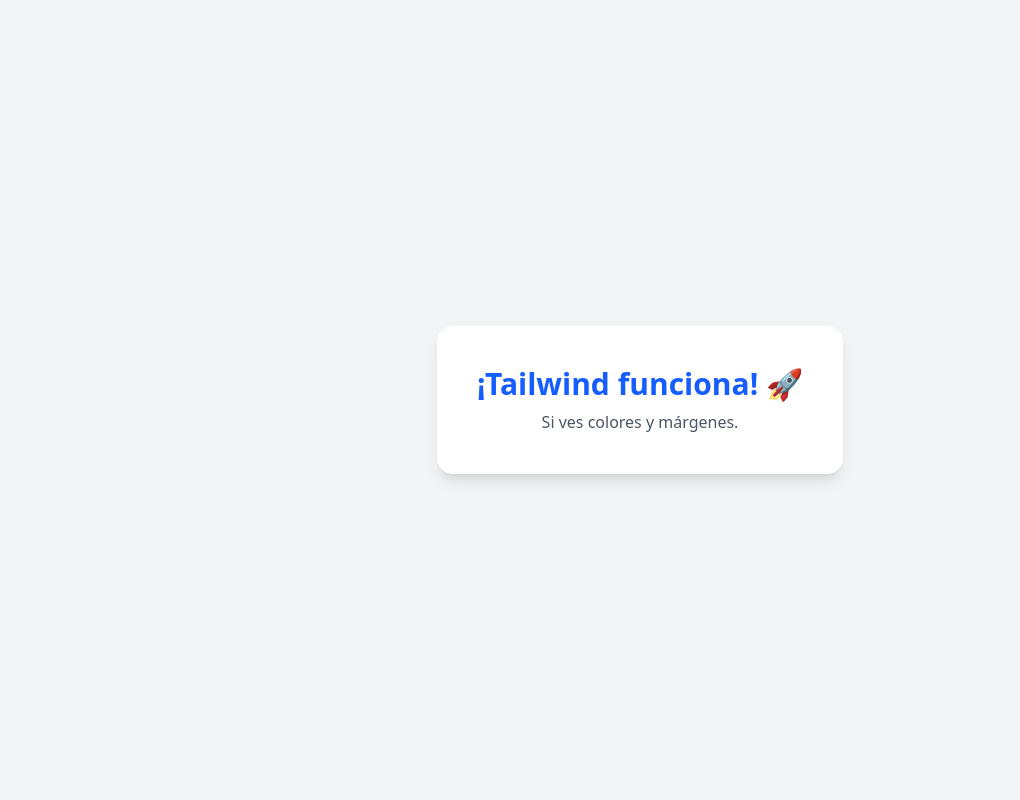
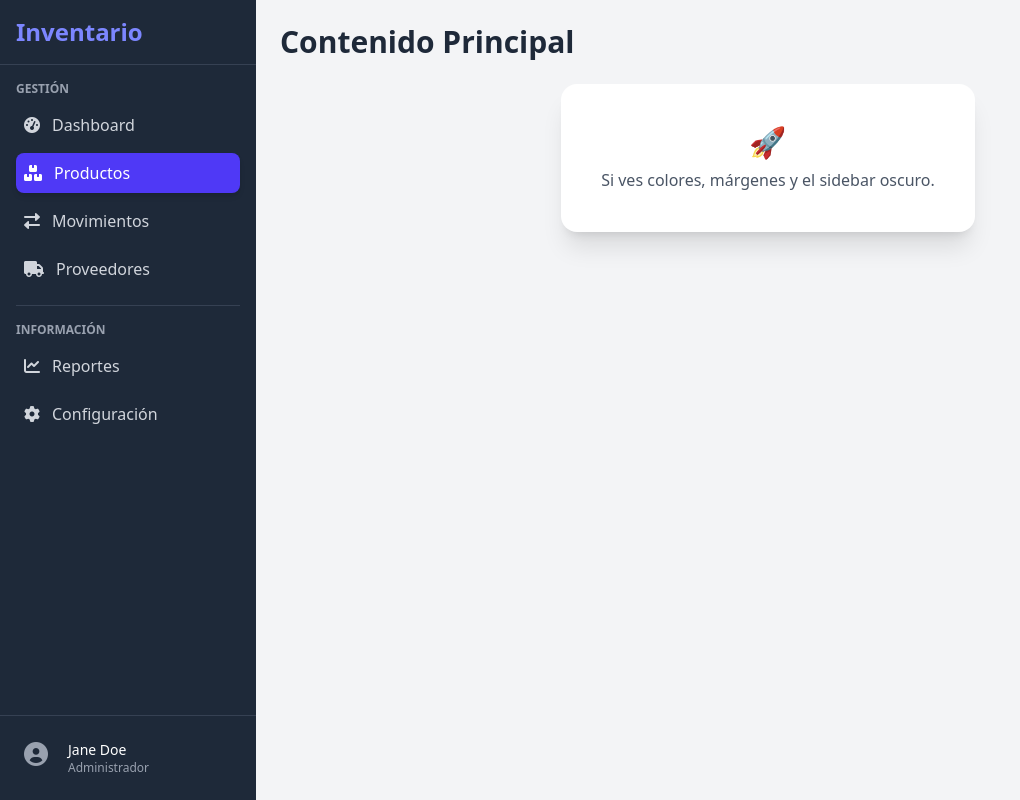
Before and after one commit to Luisrc07/Inventary, a Django app: page /InvWEBAPP/ in a window 1280 px wide. Shown: the whole page, without its empty margins (0-1020 px from the left). Run offline with Django 5.2, Linux system fonts and the light colour scheme; style sheets or scripts are compiled from the project's sources.

Commit message:
integracion de pagina principal

```diff
--- a/InvWEB/InvWEB/settings.py
+++ b/InvWEB/InvWEB/settings.py
@@ -118,7 +118,10 @@
 # https://docs.djangoproject.com/en/5.2/howto/static-files/
 
 STATIC_URL = 'static/'
-
+STATICFILES_DIRS = [
+    # Reemplaza 'theme' si tu carpeta de estáticos se llama diferente o está en otro lugar
+    BASE_DIR / 'theme/static',
+]
 # Default primary key field type
 # https://docs.djangoproject.com/en/5.2/ref/settings/#default-auto-field
 
--- a/InvWEB/InvWEBAPP/templates/InvWEBAPP/prueba.html
+++ b/InvWEB/InvWEBAPP/templates/InvWEBAPP/prueba.html
@@ -1,15 +1,13 @@
+{% extends "InvWEBAPP/sidebar.html" %}
+
 {% load static %}
-<!DOCTYPE html>
-<html lang="es">
-<head>
-  <meta charset="UTF-8">
-  <title>Prueba Tailwind</title>
-  <link href="{% static 'css/dist/styles.css' %}" rel="stylesheet">
-</head>
-<body class="bg-gray-100 flex items-center justify-center h-screen">
-  <div class="bg-white p-10 rounded-2xl shadow-lg text-center">
-    <h1 class="text-3xl font-bold text-blue-600 mb-2">¡Tailwind funciona! 🚀</h1>
-    <p class="text-gray-600">Si ves colores y márgenes.</p>
-  </div>
-</body>
-</html>
+
+{% block content %}
+<div class="flex items-center justify-center h-full">
+    <div class="bg-white p-10 rounded-2xl shadow-xl text-center">
+        <h1 class="text-3xl font-bold text-blue-600 mb-2"> 🚀</h1>
+        <p class="text-gray-600">Si ves colores, márgenes y el sidebar oscuro.</p>
+    </div>
+</div>
+
+{% endblock %}
--- /dev/null
+++ b/InvWEB/InvWEBAPP/templates/InvWEBAPP/sidebar.html
@@ -0,0 +1,111 @@
+{% load static %}
+<!DOCTYPE html>
+<html lang="es">
+<head>
+    <meta charset="UTF-8">
+    <meta name="viewport" content="width=device-width, initial-scale=1.0">
+    <title>Inventario | Dashboard</title>
+    <link href="{% static 'css/dist/styles.css' %}" rel="stylesheet">
+    <link rel="stylesheet" href="https://cdnjs.cloudflare.com/ajax/libs/font-awesome/6.0.0-beta3/css/all.min.css">
+</head>
+<body>
+    <div class="flex h-screen bg-gray-100">
+
+        <aside id="sidebar"
+            class="
+                w-64
+                bg-gray-800
+                text-white
+                h-full
+                fixed
+                z-30
+                lg:relative
+                transform
+                -translate-x-full
+                lg:translate-x-0
+                transition-transform duration-300 ease-in-out
+            "
+        >
+            <div class="p-4 border-b border-gray-700">
+                <h1 class="text-2xl font-bold text-indigo-400">
+                    Inventario
+                </h1>
+            </div>
+
+            <nav class="p-4 space-y-2">
+                <p class="text-xs font-semibold uppercase text-gray-400">
+                    Gestión
+                </p>
+
+                <a href="#" class="flex items-center p-2 rounded-lg text-gray-300 hover:bg-gray-700 hover:text-white transition duration-150">
+                    <i class="fas fa-tachometer-alt mr-3"></i> Dashboard
+                </a>
+
+                <a href="#" class="flex items-center p-2 rounded-lg bg-indigo-600 text-white shadow-md">
+                    <i class="fas fa-boxes mr-3"></i>
+                    Productos
+                </a>
+
+                <a href="#" class="flex items-center p-2 rounded-lg text-gray-300 hover:bg-gray-700 hover:text-white transition duration-150">
+                    <i class="fas fa-exchange-alt mr-3"></i>
+                    Movimientos
+                </a>
+
+                <a href="#" class="flex items-center p-2 rounded-lg text-gray-300 hover:bg-gray-700 hover:text-white transition duration-150">
+                    <i class="fas fa-truck mr-3"></i>
+                    Proveedores
+                </a>
+            </nav>
+
+            <hr class="mx-4 border-gray-700">
+
+            <nav class="p-4 space-y-2">
+                <p class="text-xs font-semibold uppercase text-gray-400">
+                    Información
+                </p>
+
+                <a href="#" class="flex items-center p-2 rounded-lg text-gray-300 hover:bg-gray-700 hover:text-white transition duration-150">
+                    <i class="fas fa-chart-line mr-3"></i>
+                    Reportes
+                </a>
+
+                <a href="#" class="flex items-center p-2 rounded-lg text-gray-300 hover:bg-gray-700 hover:text-white transition duration-150">
+                    <i class="fas fa-cog mr-3"></i>
+                    Configuración
+                </a>
+            </nav>
+
+            <div class="absolute bottom-0 w-full p-4 border-t border-gray-700">
+                <div class="flex items-center p-2 rounded-lg hover:bg-gray-700 cursor-pointer transition duration-150">
+                    <i class="fas fa-user-circle text-gray-400 text-2xl w-8 h-8 mr-3"></i>
+                    <div>
+                        <p class="text-sm font-medium">Jane Doe</p>
+                        <p class="text-xs text-gray-400">Administrador</p>
+                    </div>
+                </div>
+            </div>
+        </aside>
+
+        <main class="flex-1 overflow-y-auto">
+            <button id="sidebar-toggle" class="lg:hidden p-4 text-gray-800 focus:outline-none">
+                <i class="fas fa-bars text-xl"></i>
+            </button>
+
+            <div class="p-6">
+                <h2 class="text-3xl font-semibold text-gray-800 mb-6">Contenido Principal</h2>
+
+                {% block content %}
+
+                {% endblock %}
+            </div>
+        </main>
+    </div>
+
+    <script>
+        document.getElementById('sidebar-toggle').addEventListener('click', function() {
+            document.getElementById('sidebar').classList.toggle('-translate-x-full');
+            document.getElementById('sidebar').classList.toggle('translate-x-0');
+        });
+    </script>
+</body>
+</html>
```
Also changed, not shown: 1 other file.
